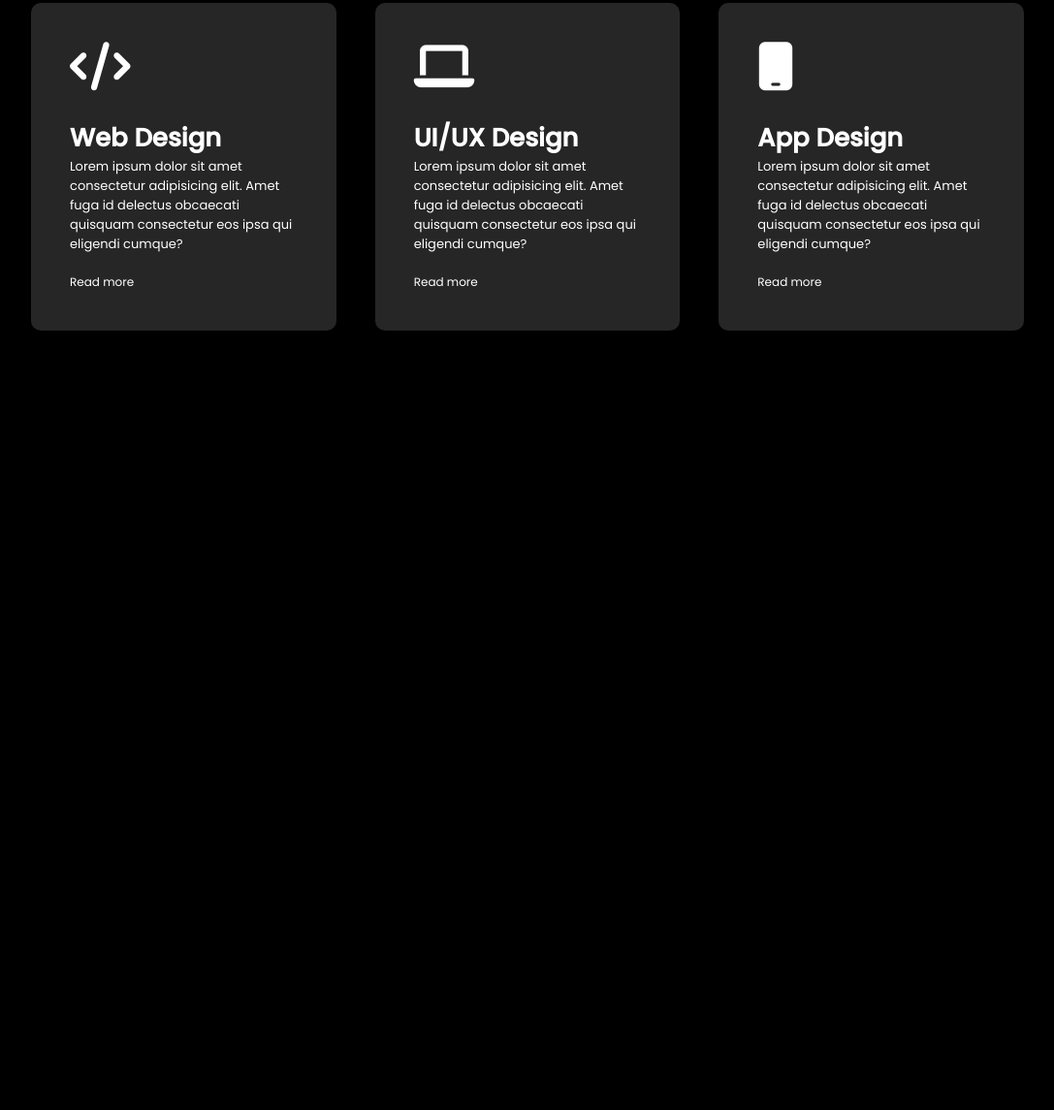
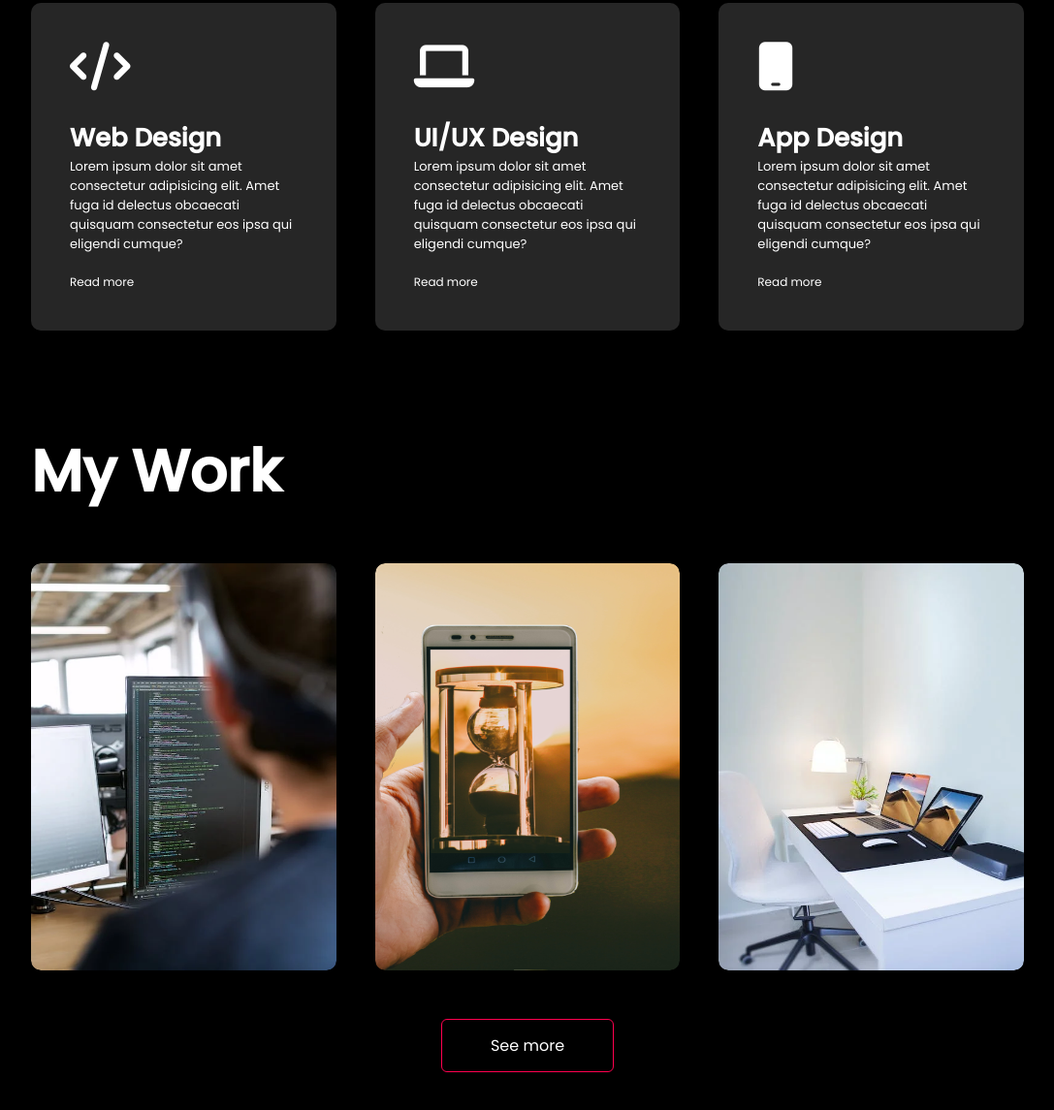
Before and after one commit to Nash8506/Personal-Portfolio-using-JS, a plain HTML site: page index.html in a window 1280 px wide. Shown: the part 1689-2834 px from the top of the page at 97% size, without its empty margins (96-1183 px from the left). Before the commit the page ends 2070 px from the top, so only its background shows below. Drawn offline with Linux system fonts and the light colour scheme.

Commit message:
Added portfolio section

```diff
--- a/index.html
+++ b/index.html
@@ -101,7 +101,39 @@
         </div>
     </div>
 </div>
-
+<!-- -------------------------------portfolio-------------------------------          -->
+<div id="portfolio">
+    <div class="container">
+        <h1 class="sub-title">My Work</h1>
+        <div class="work-list">
+            <div class="work">
+                <img src="./images/Mywork3.webp" alt="">
+                <div class="layer">
+                    <h3>Social Media App</h3>
+                    <p>Lorem ipsum, dolor sit amet consectetur adipisicing elit. Consequuntur, quasi?</p>
+                    <a href="#"><i class="fa-solid fa-arrow-up-right-from-square"></i></a>
+                </div>
+            </div>
+            <div class="work">
+                <img src="./images/Mywork1.jpeg" alt="">
+                <div class="layer">
+                    <h3>Tourism website</h3>
+                    <p>Lorem ipsum, dolor sit amet consectetur adipisicing elit. Consequuntur, quasi?</p>
+                    <a href="#"><i class="fa-solid fa-arrow-up-right-from-square"></i></a>
+                </div>
+            </div>
+            <div class="work">
+                <img src="./images/Mywork2.webp.webp" alt="">
+                <div class="layer">
+                    <h3>Restaurant website</h3>
+                    <p>Lorem ipsum, dolor sit amet consectetur adipisicing elit. Consequuntur, quasi?</p>
+                    <a href="#"><i class="fa-solid fa-arrow-up-right-from-square"></i></a>
+                </div>
+            </div>
+        </div>
+        <a href="#" class="btn">See more</a>
+    </div>
+</div>
 
 <script>
 var tablinks = document.getElementsByClassName("tab-links");
--- a/style.css
+++ b/style.css
@@ -165,3 +165,78 @@ width: 50%;
     background-color: #ff004f;
     transform: translateY(-10px);
 }
+/* ------------------portfolio------------------- */
+#portfolio{
+    padding: 50px 0;
+}
+.work-list{
+    display: grid;
+    grid-template-columns: repeat(auto-fit, minmax(250px, 1fr));
+    grid-gap: 40px;
+    margin-top: 50px;
+}
+.work{
+    border-radius: 10px;
+    position: relative;
+    overflow: hidden;
+}
+.work img{
+    width: 100%;
+    height:420px;
+    border-radius: 10px;
+    display: block;
+    transition: transform 0.5s;
+}
+.layer{
+    width: 100%;
+    height: 0;
+    background: linear-gradient(rgba(0,0,0,0.6), #ff004f);
+    border-radius: 10px;
+    position: absolute;
+    left: 0;
+    bottom: 0;
+    overflow: hidden;
+    display: flex;
+    align-items: center;
+    justify-content: center;
+    flex-direction: column;
+    padding: 0 40px;
+    text-align: center;
+    transition: height 0.5s;
+}
+.layer h3{
+    font-weight: 500;
+    margin-bottom: 20px;
+}
+.layer a{
+    margin-top: 20px;
+    color: #ff004f;
+    text-decoration: none;
+    font-size: 18px;
+    line-height: 60px;
+    background: #fff;
+    width: 60px;
+    height: 60px;
+    border-radius: 50%;
+    text-align: center;
+}
+.work:hover img{
+    transform:scale(1.1);
+}
+.work:hover .layer{
+    height: 100%;
+}
+.btn{
+    display: block;
+    margin: 50px auto;
+    width: fit-content;
+    border: 1px solid #ff004f;
+    padding: 14px 50px;
+    border-radius: 6px;
+    text-decoration: none;
+    color: white;
+    transition: background 0.5s;
+}
+.btn:hover{
+    background: #ff004f;
+}
```
Also changed, not shown: images/Mywork1.jpeg (added), images/Mywork2.webp.webp (added), images/Mywork3.webp (added).
